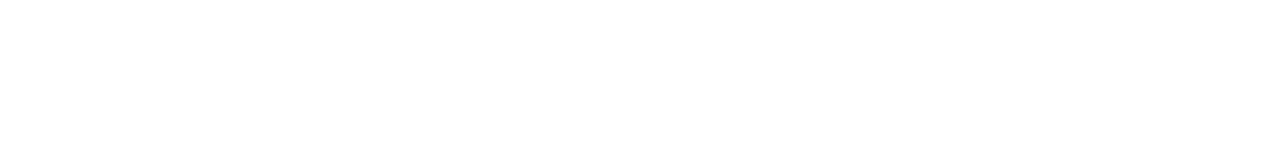
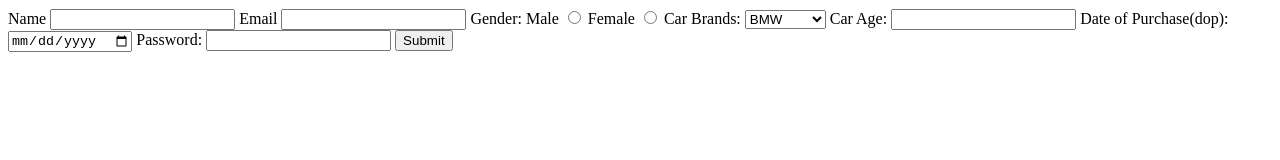
Before and after one commit to acciojob/car-insurance-form-atulmishraaaa, a website: page main.html in a window 1280 px wide. Drawn offline with Linux system fonts and the light colour scheme.

Commit message:
created a submission

```diff
--- a/main.html
+++ b/main.html
@@ -10,6 +10,31 @@
 	<!-- the entire body must be written by student -->
     <script type="text/javascript" src="./script.js">
 </script>
+	<form method="post">
+		<label for="name">Name</label>
+		<input type="Text" id="name" Required>
+		<label for="email">Email</label>
+		<input type="email" id="email" Required>
+		<label>Gender: </label>
+		<label for="gender_m">Male</label>
+		<input type="radio" id="gender_m" Required>
+		<label for="gender_f">Female</label>
+		<input type="radio" id="gender_f" Required>
+		<label for="Cars">Car Brands: </label>
+		<select name="car" id="Cars">
+			<option value ="BMW">BMW</option>
+			<option value ="Audi">Audi</option>
+			<option value ="Mercedez">Mercedez</option>
+		</select>
+		<label for="carage">Car Age: </label>
+		<input type="number" id="carage" Required>
+		<label for="dop">Date of Purchase(dop): </label>
+		<input type="date" id="dop" Required>
+		<label for="password">Password: </label>
+		<input type="password" id="password" Required>
+		<button type="submit">Submit</button>
+
+	</form>
 
 </body>
 
```
